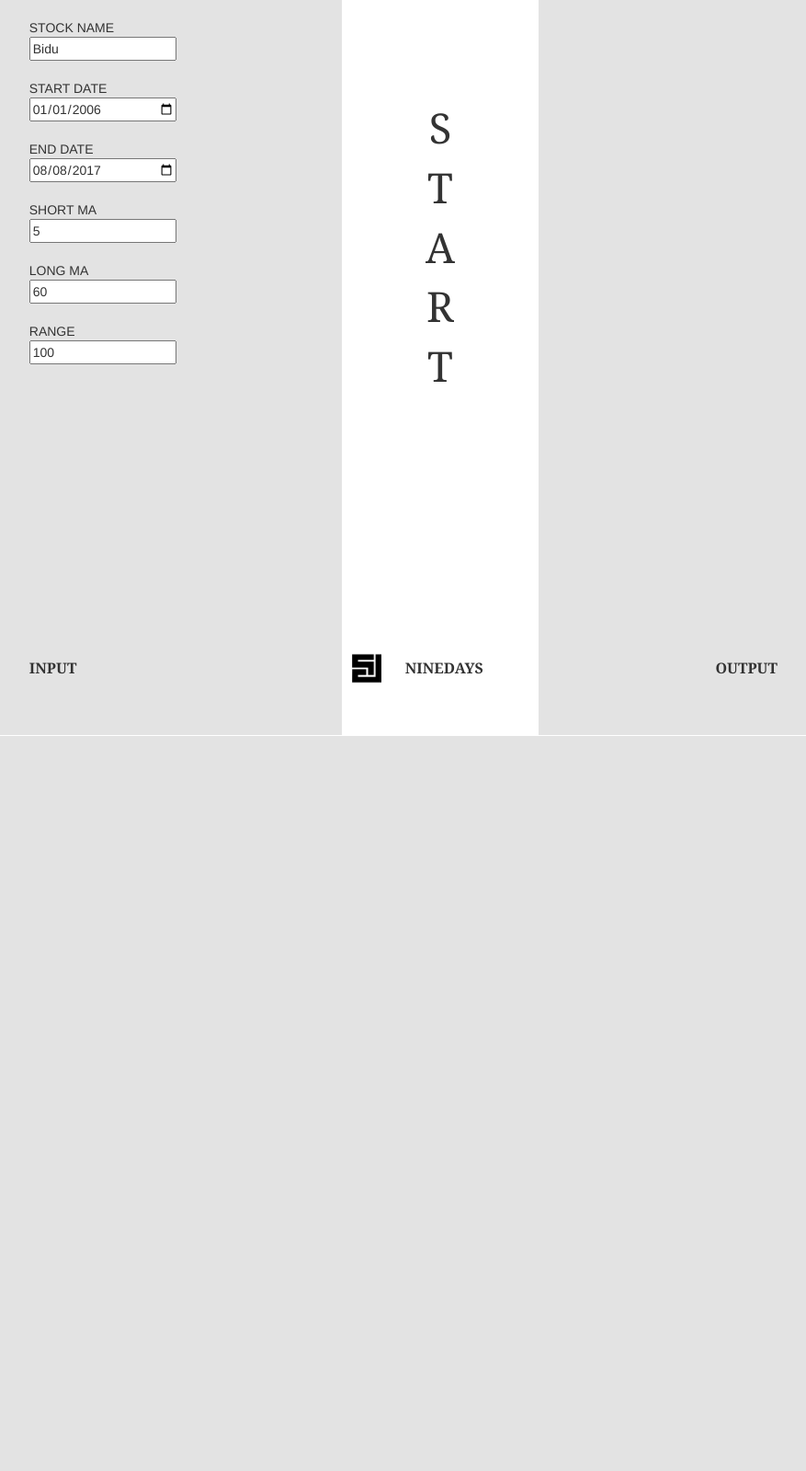
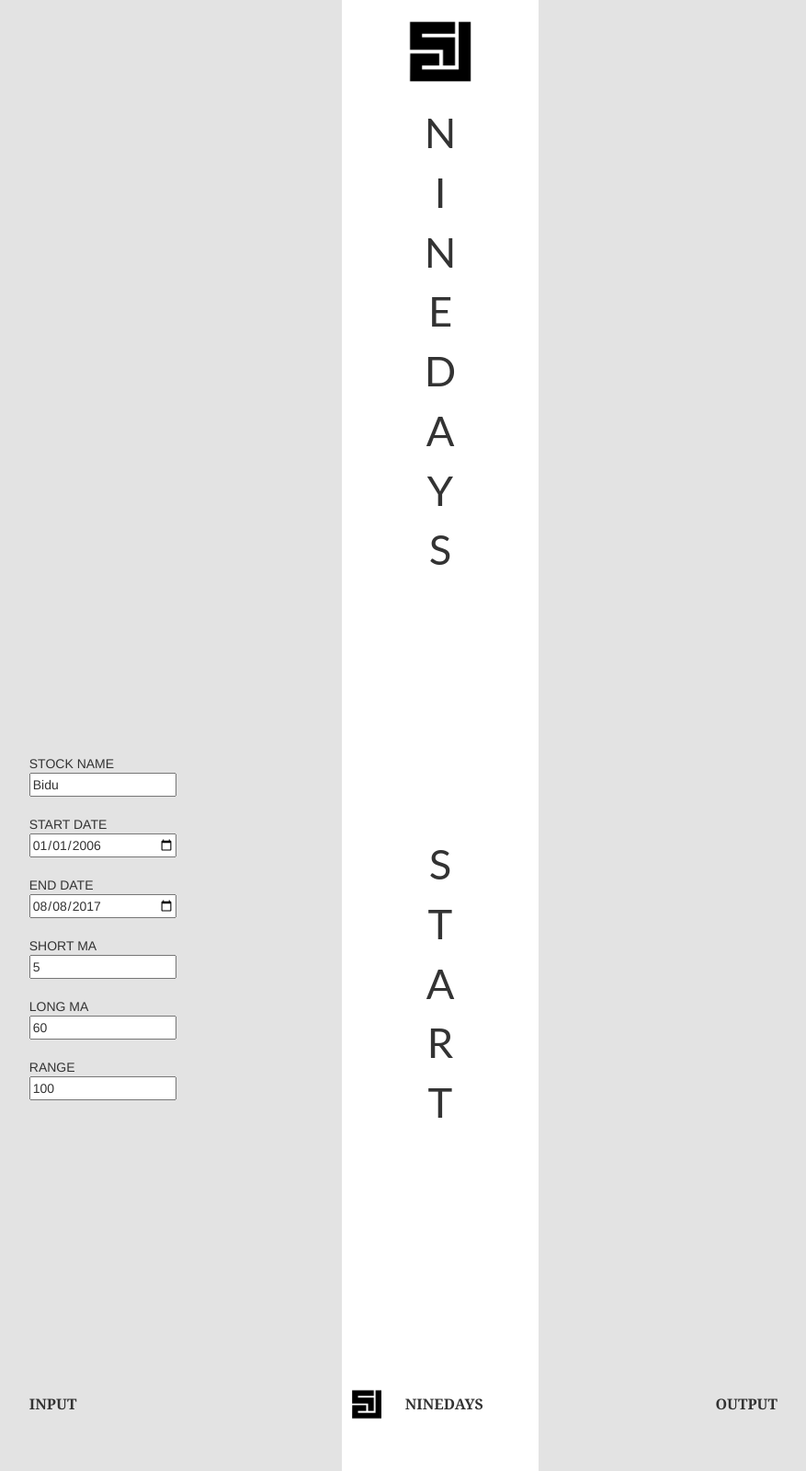
Before and after one commit to lljjyy21/ninedays, a Flask app: page / in a window 1280 px wide. Shown: the whole page at 92% size, without its empty margins (161-1038 px from the left). Before the commit the page ends 800 px from the top, so only its background shows below. Run offline with Flask 2, Linux system fonts and the light colour scheme; some libraries are stand-ins or nearby versions.

Commit message:
Fix typography and make start desktop start page

```diff
--- a/static/css/custom.css
+++ b/static/css/custom.css
@@ -20,7 +20,7 @@ body{
 
 .letter {
     font-size: 34pt;
-    font-family: Georgia, serif;
+    font-family: Lato;/*Georgia, serif;*/
 }
 
 @media only screen and (max-device-width: 480px) {
--- a/static/js/custom.js
+++ b/static/js/custom.js
@@ -65,6 +65,9 @@ function Body() {
 
     function updateBodyHeight() {
         $('.container').css('height', PAGE_HEIGHT);
+        if (!isMobileLayout) {
+            $('.container-start-page').css('height', PAGE_HEIGHT + FOOTER_HEIGHT);
+        }
     }
 
     function updateFooterHeight() {
@@ -238,7 +241,6 @@ function OutputDrawer(parameters) {
         }
     }
 
-    // TODO: Doesn't this function do too much?
     function drawContent() {
         strategy();
         eraseContent();
--- a/templates/index.html
+++ b/templates/index.html
@@ -12,6 +12,36 @@
 <body>
 
     <!-- BIG TABLETS & LAPTOP & DESKTOP -->
+    <div class="container-fluid hidden-xs hidden-sm invisible-xs invisible-sm">
+        <div class="row">
+            <div class="col-xs-5 col-sm-5 col-md-5 col-lg-5 grey-background container-start-page"></div>
+            <div class="col-xs-2 col-sm-2 col-md-2 col-lg-2 text-center">
+                <div class="row">
+                    <div class="col-xs-2 col-sm-2"></div>
+                    <div class="col-xs-8 col-sm-8">
+                        <img alt="Logo" id="start-logo" src="/static/image/logo.jpg" class="img img-responsive full-width"/>
+                    </div>
+                    <div class="col-xs-2 col-sm-2"></div>
+                </div>
+
+                <div class="row">
+                    <div class="text-center letter">
+                        <div>N</div>
+                        <div>I</div>
+                        <div>N</div>
+                        <div>E</div>
+                        <div>D</div>
+                        <div>A</div>
+                        <div>Y</div>
+                        <div>S</div>
+                    </div>
+                </div>
+
+            </div>
+            <div class="col-xs-5 col-sm-5 col-md-5 col-lg-5 grey-background container-start-page"></div>
+        </div>
+    </div>
+
     <div class="container-fluid hidden-xs hidden-sm invisible-xs invisible-sm">
         <div class="row">
             <div class="col-xs-5 col-sm-5 col-md-5 col-lg-5 grey-background container">
```
